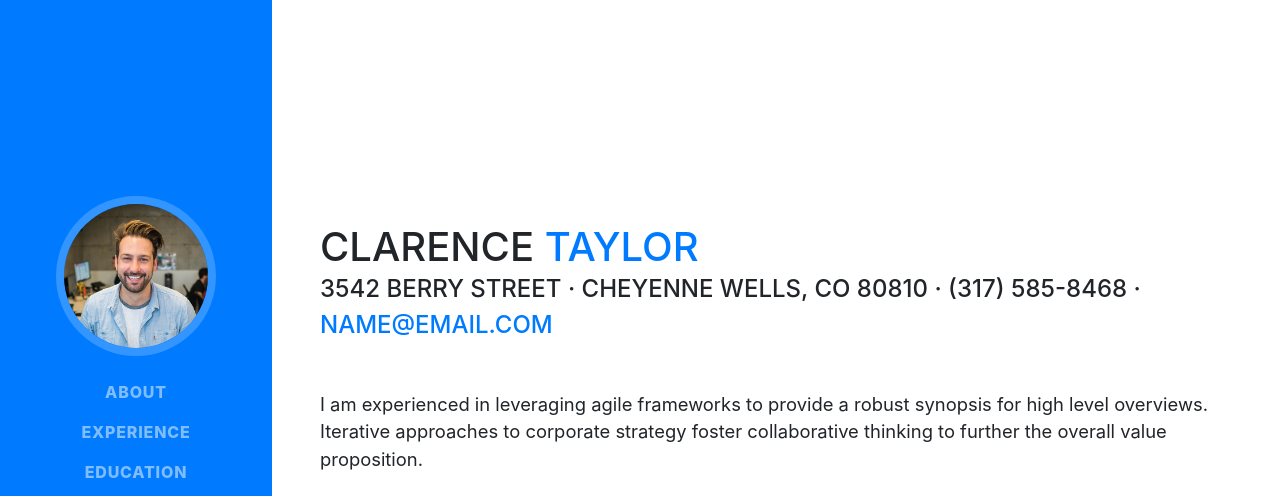
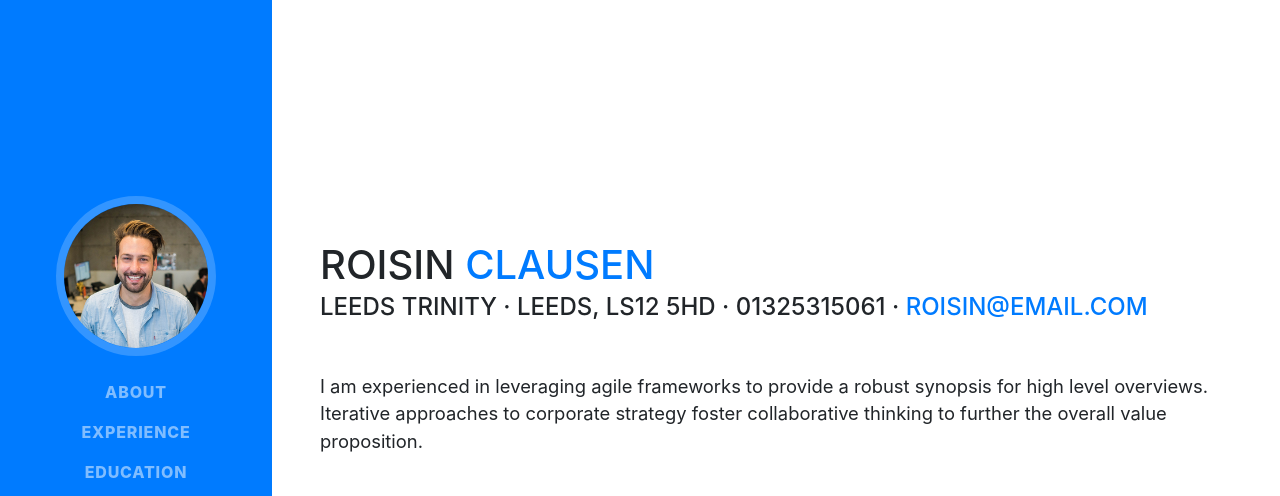
Before and after one commit to roisinclausen/roisinclausen.github.io, a website with bundled scripts: page index.html in a window 1280 px wide. Shown: the top 496 px of the page. Built offline with nearby package versions, Linux system fonts and the light colour scheme; a web font is replaced by a local one.

Commit message:
Update Details

```diff
--- a/index.html
+++ b/index.html
@@ -27,7 +27,7 @@
 
     <nav class="navbar navbar-expand-lg navbar-dark bg-primary fixed-top" id="sideNav">
       <a class="navbar-brand js-scroll-trigger" href="#page-top">
-        <span class="d-block d-lg-none">Clarence Taylor</span>
+        <span class="d-block d-lg-none">Roisin Clausen</span>
         <span class="d-none d-lg-block">
           <img class="img-fluid img-profile rounded-circle mx-auto mb-2" src="img/profile.jpg" alt="">
         </span>
@@ -63,11 +63,11 @@
 
       <section class="resume-section p-3 p-lg-5 d-flex d-column" id="about">
         <div class="my-auto">
-          <h1 class="mb-0">Clarence
-            <span class="text-primary">Taylor</span>
+          <h1 class="mb-0">Roisin
+            <span class="text-primary">Clausen</span>
           </h1>
-          <div class="subheading mb-5">3542 Berry Street · Cheyenne Wells, CO 80810 · (317) 585-8468 ·
-            <a href="mailto:name@email.com">name@email.com</a>
+          <div class="subheading mb-5">Leeds Trinity · Leeds, LS12 5HD · 01325315061 ·
+            <a href="mailto:name@email.com">roisin@email.com</a>
           </div>
           <p class="lead mb-5">I am experienced in leveraging agile frameworks to provide a robust synopsis for high level overviews. Iterative approaches to corporate strategy foster collaborative thinking to further the overall value proposition.</p>
           <div class="social-icons">
```
